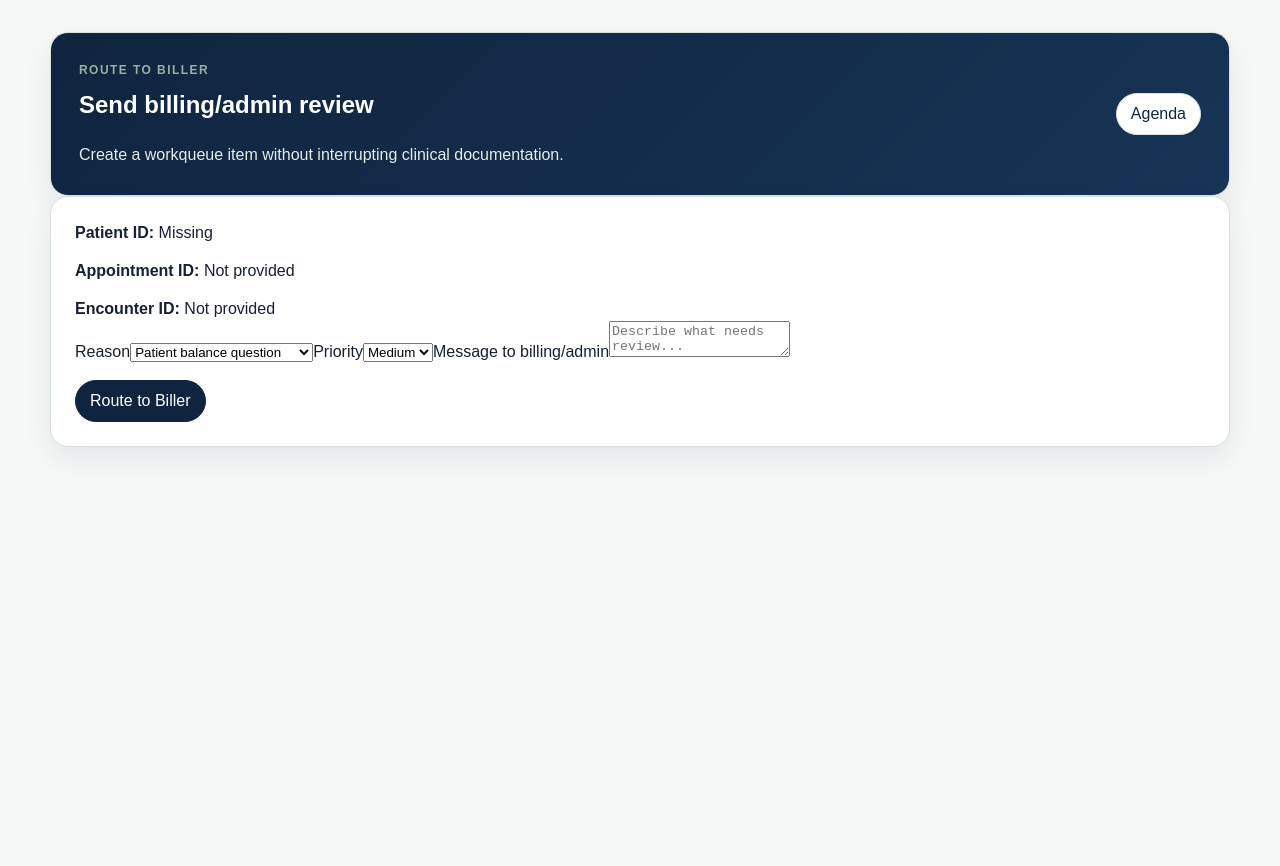
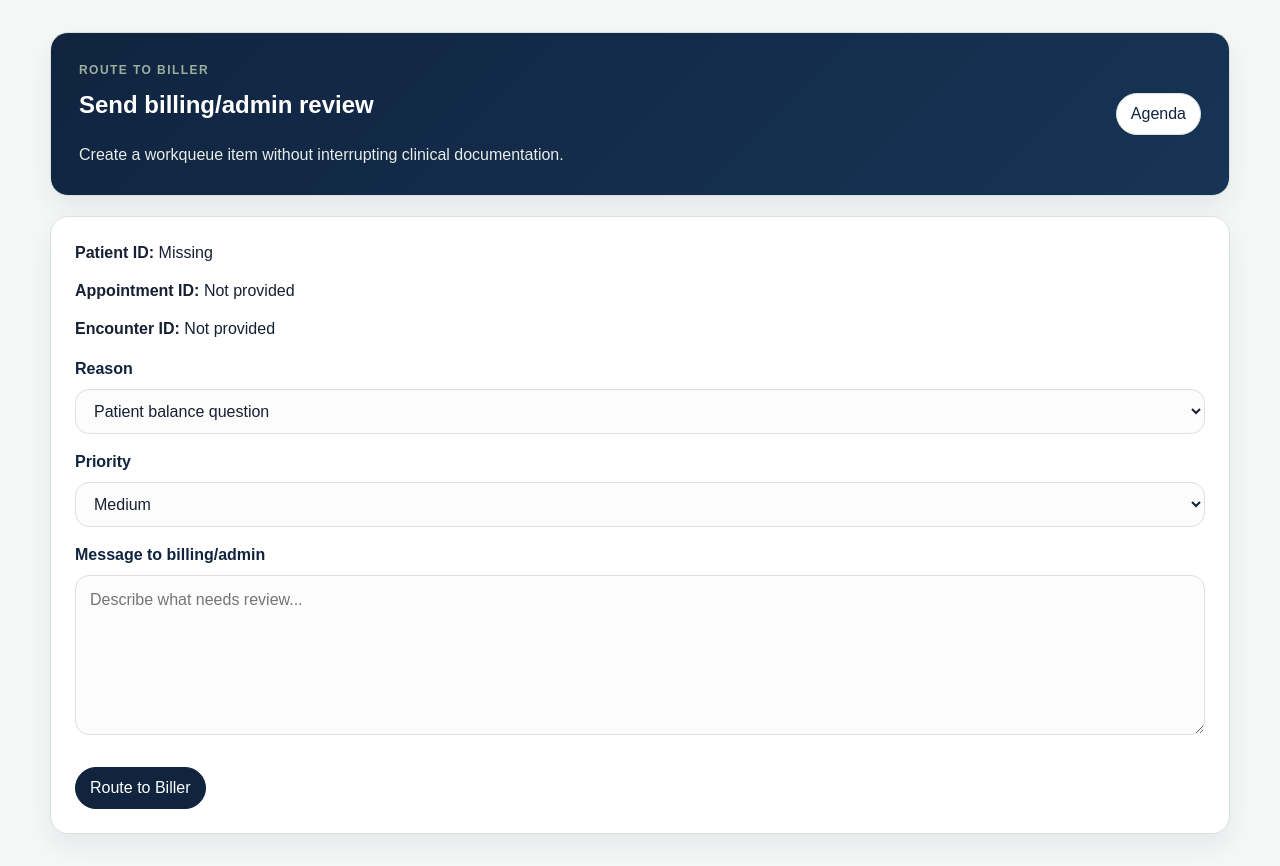
Before and after one commit to therassistantllc/therassistantold, a Next.js app: page /workqueue/new in a window 1280 px wide. Before the commit the page ends 800 px from the top, so only its background shows below. Built offline with nearby package versions, Linux system fonts and the light colour scheme; no server answers.

Commit message:
Add route to biller form styles

```diff
--- a/app/globals.css
+++ b/app/globals.css
@@ -110,6 +110,11 @@ a.button {
   cursor: pointer;
 }
 
+.button:disabled {
+  opacity: 0.6;
+  cursor: not-allowed;
+}
+
 .button-secondary {
   background: white;
   color: var(--navy);
@@ -147,6 +152,12 @@ a.button {
 
 .panel {
   padding: 24px;
+}
+
+.form-panel {
+  display: grid;
+  gap: 16px;
+  margin-top: 20px;
 }
 
 .two-column-panel {
@@ -223,6 +234,36 @@ a.button {
 
 .detail-list p {
   margin-bottom: 0;
+}
+
+.field-label {
+  display: grid;
+  gap: 8px;
+  color: var(--navy);
+  font-weight: 700;
+}
+
+.field-label select,
+.field-label textarea {
+  width: 100%;
+  border: 1px solid var(--line);
+  border-radius: 14px;
+  padding: 12px 14px;
+  background: #fbfcfb;
+  color: var(--text);
+  font: inherit;
+  font-weight: 400;
+}
+
+.field-label textarea {
+  min-height: 160px;
+  resize: vertical;
+}
+
+.field-label select:focus,
+.field-label textarea:focus {
+  outline: 3px solid rgba(156, 175, 159, 0.35);
+  border-color: var(--sage);
 }
 
 .agenda-card {
```
